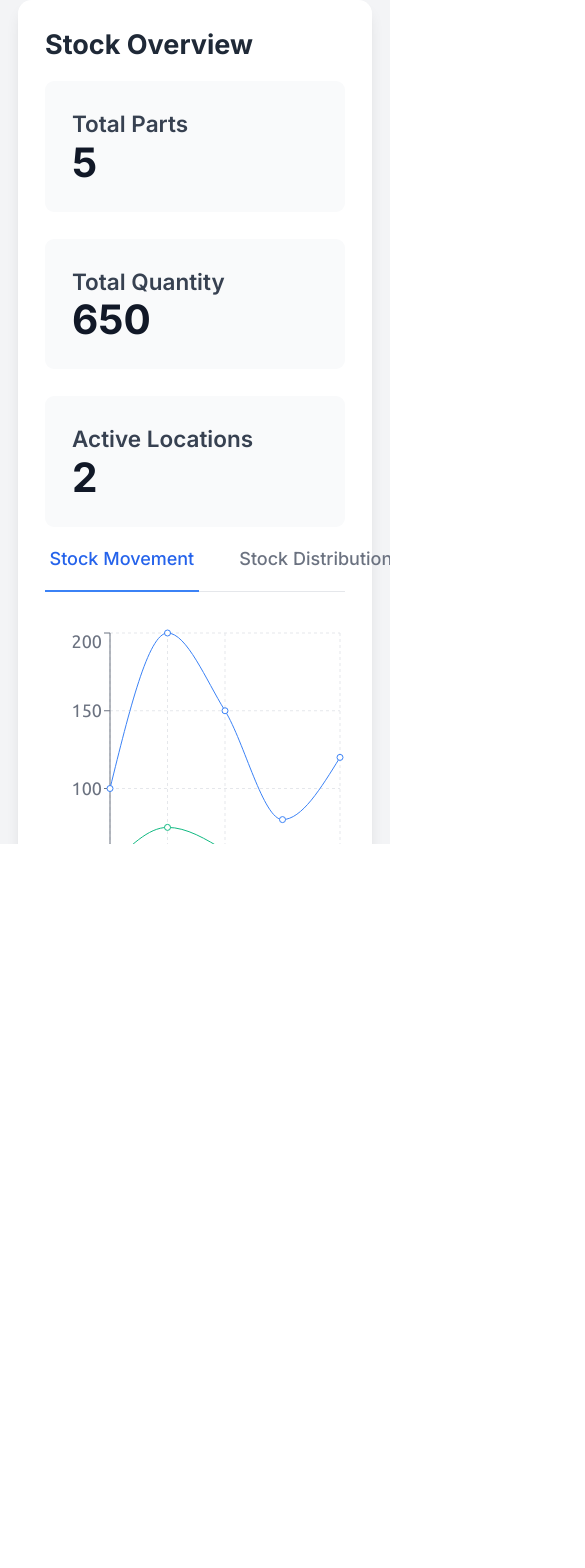
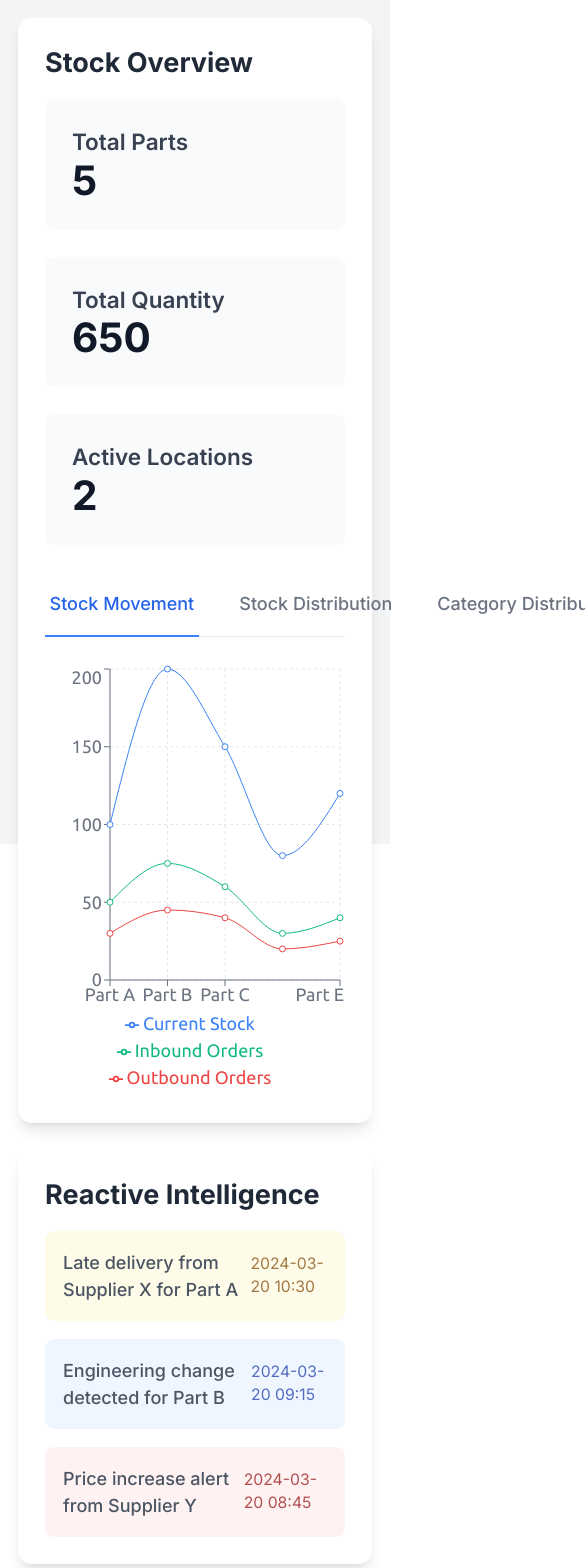
Before and after one commit to DaniaMania/hugo, a React (Create React App) app in the folder frontend/: page /main in a window 390 px wide. Shown: the top 1568 px of the page, 585 px wide, since content can reach past the window. Before the commit the page ends 844 px from the top, so only its background shows below. Built offline with nearby package versions, Linux system fonts and the light colour scheme.

Commit message:
Fixed layout issues: improved sidebar and main content spacing, enhanced responsive behavior

```diff
--- a/frontend/src/components/Dashboard.js
+++ b/frontend/src/components/Dashboard.js
@@ -129,9 +129,10 @@ function Dashboard() {
     };
 
     return (
-        <div className="space-y-8">
+        <div className="h-full w-full">
+            <div className="space-y-6">
                 {/* Stock Overview Section */}
-            <div className="bg-white dark:bg-[#282423] rounded-xl shadow-lg p-6 mb-6">
+                <div className="bg-white dark:bg-[#282423] rounded-xl shadow-lg p-6">
                     <h2 className="text-2xl font-bold text-gray-800 dark:text-white mb-4 font-['Inter']">Stock Overview</h2>
                     <div className="grid grid-cols-1 md:grid-cols-3 gap-6">
                         <div className="bg-gray-50 dark:bg-gray-800 p-6 rounded-lg">
@@ -153,7 +154,7 @@ function Dashboard() {
                     </div>
 
                     {/* Tabs */}
-                <div className="mb-8">
+                    <div className="mt-6">
                         <div className="border-b border-gray-200 dark:border-gray-700">
                             <nav className="-mb-px flex space-x-8" aria-label="Tabs">
                                 <button
@@ -201,12 +202,14 @@ function Dashboard() {
                     </div>
 
                     {/* Graph Content */}
+                    <div className="mt-6">
                         {renderGraph()}
                     </div>
+                </div>
 
-            <div className="grid grid-cols-1 lg:grid-cols-2 gap-8">
+                <div className="grid grid-cols-1 lg:grid-cols-2 gap-6">
                     {/* Reactive Intelligence Section */}
-                <div className="bg-white dark:bg-[#282423] rounded-xl shadow-lg p-6 mb-6">
+                    <div className="bg-white dark:bg-[#282423] rounded-xl shadow-lg p-6">
                         <h2 className="text-2xl font-bold text-gray-800 dark:text-white mb-4 font-['Inter']">Reactive Intelligence</h2>
                         <div className="space-y-4">
                             {alerts.map((alert, index) => (
@@ -245,6 +248,7 @@ function Dashboard() {
                     </div>
                 </div>
             </div>
+        </div>
     );
 }
 
--- a/frontend/src/pages/MainPage.js
+++ b/frontend/src/pages/MainPage.js
@@ -44,11 +44,7 @@ function MainPage() {
     ];
 
     return (
-        <div
-            className="flex h-screen bg-gray-100 dark:bg-black"
-            onKeyDown={handleKeyDown}
-            tabIndex={0}
-        >
+        <div className="flex h-screen bg-gray-100 dark:bg-black">
             {/* Mobile Overlay */}
             {isMobile && isSidebarOpen && (
                 <div
@@ -64,7 +60,7 @@ function MainPage() {
                 } ${isMobile ? (isSidebarOpen ? 'translate-x-0' : '-translate-x-full') : ''}`}
                 aria-expanded={isSidebarOpen}
             >
-                {/* Sidebar Header with Logo */}
+                {/* Sidebar content */}
                 <div className="p-3 border-b dark:border-gray-800">
                     <div className="flex items-center justify-between">
                         <div className="flex items-center space-x-2">
@@ -135,11 +131,13 @@ function MainPage() {
             </div>
 
             {/* Main Content */}
-            <div className={`flex-1 overflow-auto transition-all duration-300 ${isSidebarOpen ? 'md:ml-64' : 'md:ml-16'}`}>
-                <div className="h-full w-full max-w-7xl mx-auto px-4 sm:px-6 lg:px-8">
+            <main className={`flex-1 transition-all duration-300 ${
+                isMobile ? 'w-full' : isSidebarOpen ? 'w-[calc(100%-16rem)]' : 'w-[calc(100%-4rem)]'
+            }`}>
+                <div className="h-full w-full p-4">
                     <Outlet />
                 </div>
-            </div>
+            </main>
         </div>
     );
 }
```
Lines whose indentation alone changed are shown as unchanged.
